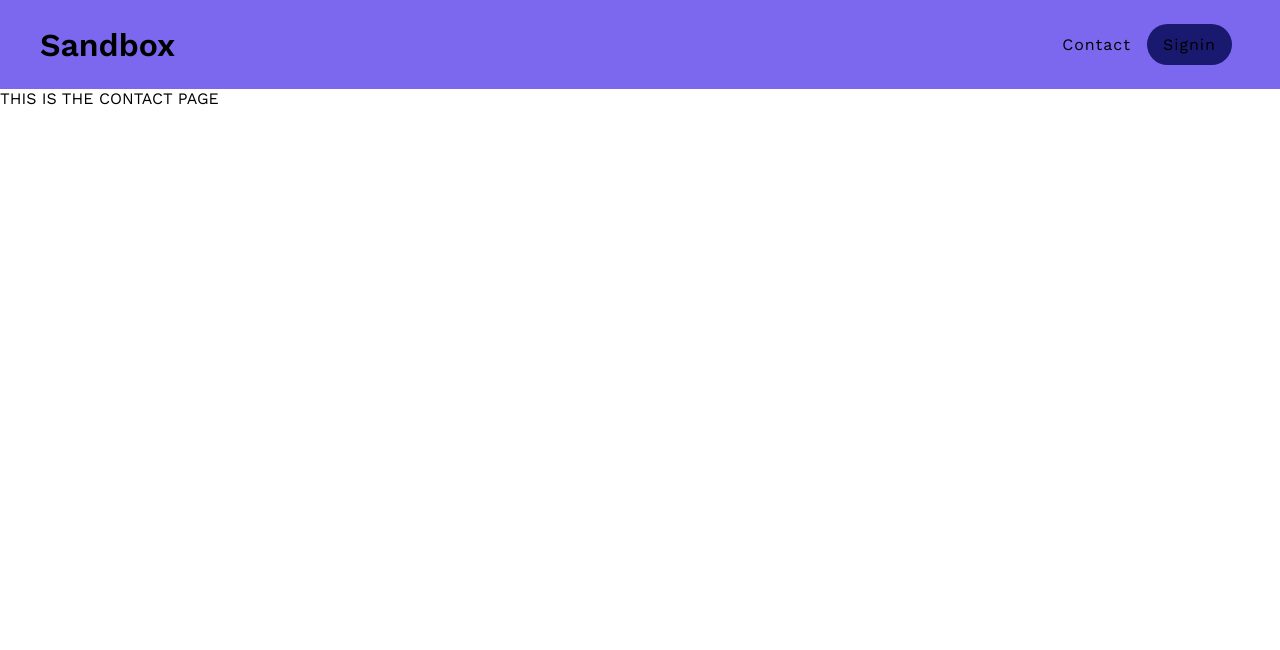
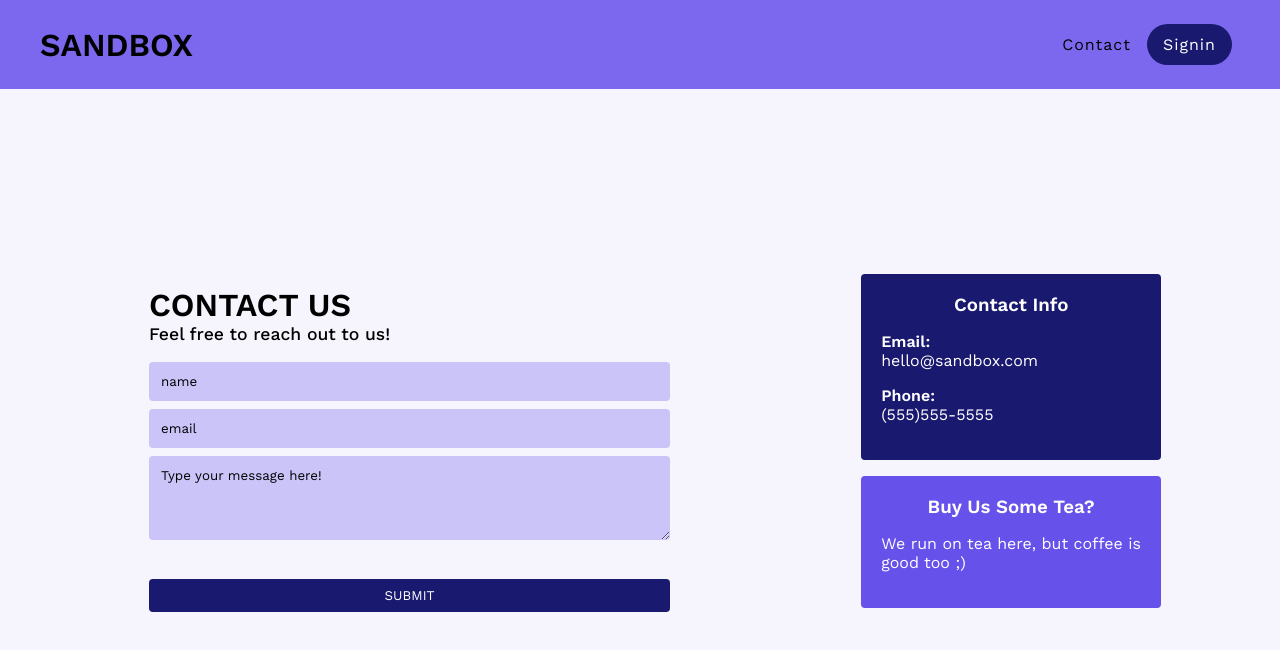
Before and after one commit to AnnetteNCF/JavaFinal, a plain HTML site: page contact.html in a window 1280 px wide. Drawn offline with nearby package versions, Linux system fonts and the light colour scheme.

Commit message:
fixed signin btn color, updated contact page html and css

```diff
--- a/contact.html
+++ b/contact.html
@@ -20,9 +20,45 @@
             </div>
         </div>
     </nav>
+    <!-- THIS IS THE CONTACT FORM AREA -->
+        <div class="contact-container">
+            <!-- THIS IS THE LEFT SIDE -->
+            <div class="contact-form-container">
 
-    <!-- THIS IS THE LANDING AREA -->
-    <div>THIS IS THE CONTACT PAGE</div>
+            <form action="#" class="signin-form">
+                <h1>CONTACT US</h1>
+                <div class="signin-intro">
+                    <p class="top-line">Feel free to reach out to us!</p>
+                </div>
+                <input type="text"  value="name"><br>
+                <input type="text"  value="email"><br>
+                <textarea  rows="4" cols="50">Type your message here!</textarea>
+                <input type="submit" value="SUBMIT">
+              </form>
+            </div>
+            <!-- THIS IS THE RIGHT SIDE -->
+            <div class="contact-info-container">
+                <div class="contact-card">
+                    <h3>Contact Info</h3>
+                    <div class="card-info-group">
+                        <h4>Email:</h4>
+                        <p>hello@sandbox.com</p>
+                    </div>
+                    <div class="card-info-group">
+                        <h4>Phone:</h4>
+                        <p>(555)555-5555</p>
+                    </div>
 
+                </div>
+
+                <div class="contact-card light-card-bg">
+                    <h3>Buy Us Some Tea?</h3>
+                    <div class="card-info-group">
+                        <p>We run on tea here, but coffee is good too ;)</p>
+                    </div>
+
+                </div>
+            </div>
+        </div>
 </body>
 </html>
--- a/styles.css
+++ b/styles.css
@@ -31,6 +31,7 @@ a:link {
 .logo {
 	font-size: 2em;
 	font-weight: 600;
+	text-transform: uppercase;
 }
 .logo a {
 	text-decoration: none;
@@ -59,7 +60,7 @@ a:link {
 }
 
 .signin a {
-	color: white;
+	color: white !important;
 }
 
 /* THIS IS FOR THE INDEX PAGE */
@@ -91,7 +92,8 @@ a:link {
 }
 
 /* THIS IS FOR THE SIGNIN PAGE */
-.signin-container {
+.signin-container,
+.contact-container {
 	display: flex;
 	flex-direction: row;
 }
@@ -123,13 +125,14 @@ select,
 textarea {
 	width: 100%;
 	padding: 12px;
-	background-color: mediumslateblue;
+	background-color: #cbc4f9;
 	/* border: 1px solid #ccc; */
 	margin-bottom: 8px;
 	border: none;
 	border-radius: 4px;
 	box-sizing: border-box;
 	resize: vertical;
+	text-align: left;
 }
 
 input[type='submit'] {
@@ -172,3 +175,49 @@ input[type='submit'] {
 	text-decoration: underline;
 	cursor: pointer;
 }
+
+/* THIS IS THE CONTACT */
+.contact-container {
+	background-color: #f6f5fe;
+}
+
+.contact-form-container {
+	height: 90vh;
+	width: 64%;
+	display: flex;
+	flex-direction: column;
+	justify-content: center;
+	align-items: center;
+}
+
+.contact-info-container {
+	height: 90vh;
+	width: 30%;
+	display: flex;
+	flex-direction: column;
+	justify-content: center;
+	align-items: center;
+	/* background-color: red; */
+}
+.contact-info-container h3 {
+	margin-bottom: 16px;
+	text-align: center;
+}
+.contact-card {
+	background-color: midnightblue;
+	color: #fff;
+	padding: 20px;
+	display: flex;
+	flex-direction: column;
+	justify-content: center;
+	border-radius: 4px;
+	margin-bottom: 16px;
+	max-width: 300px;
+	width: 300px;
+}
+.light-card-bg {
+	background-color: #6751eb;
+}
+.card-info-group {
+	margin-bottom: 16px;
+}
```
